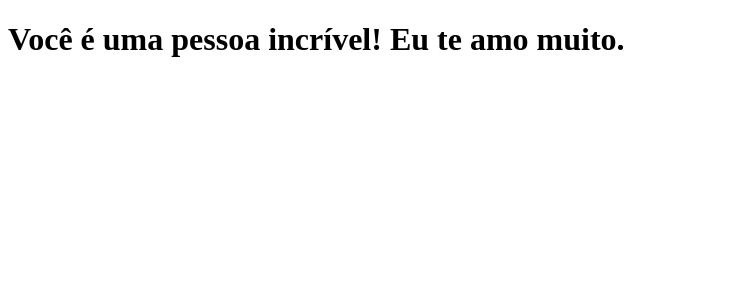
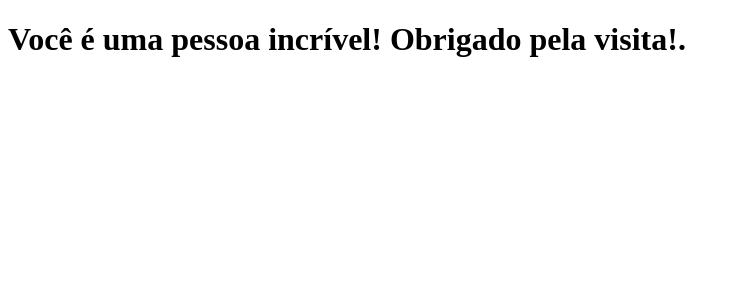
Before and after one commit to DeyvedAntonio/clone-tabnews, a Next.js app: page / in a window 1280 px wide. Shown: the top 300 px of the page, without its empty margins (0-740 px from the left). Built offline with nearby package versions, Linux system fonts and the light colour scheme.

Commit message:
Update index.js

```diff
--- a/pages/index.js
+++ b/pages/index.js
@@ -1,5 +1,5 @@
 function Home() {
-  return <h1>Você é uma pessoa incrível! Eu te amo muito.</h1>;
+  return <h1>Você é uma pessoa incrível! Obrigado pela visita!.</h1>;
 }
 
 export default Home;
```
